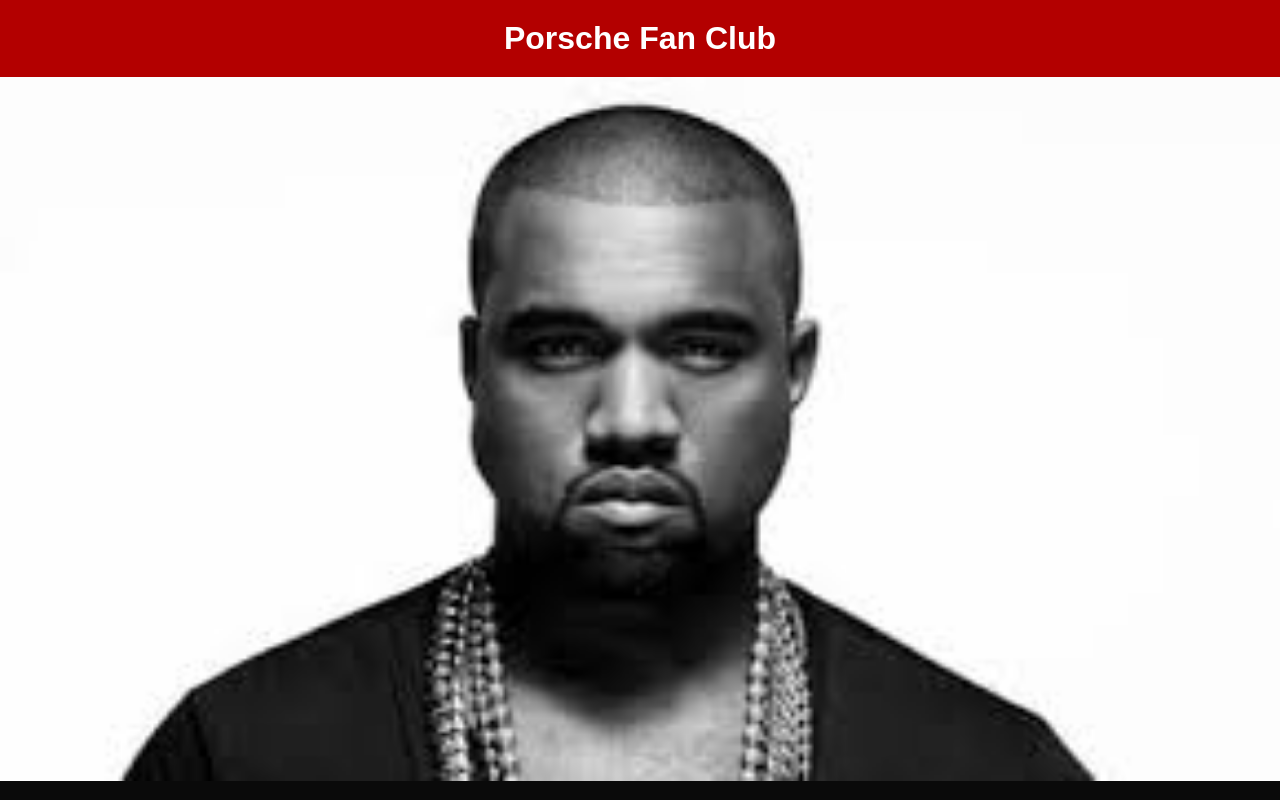
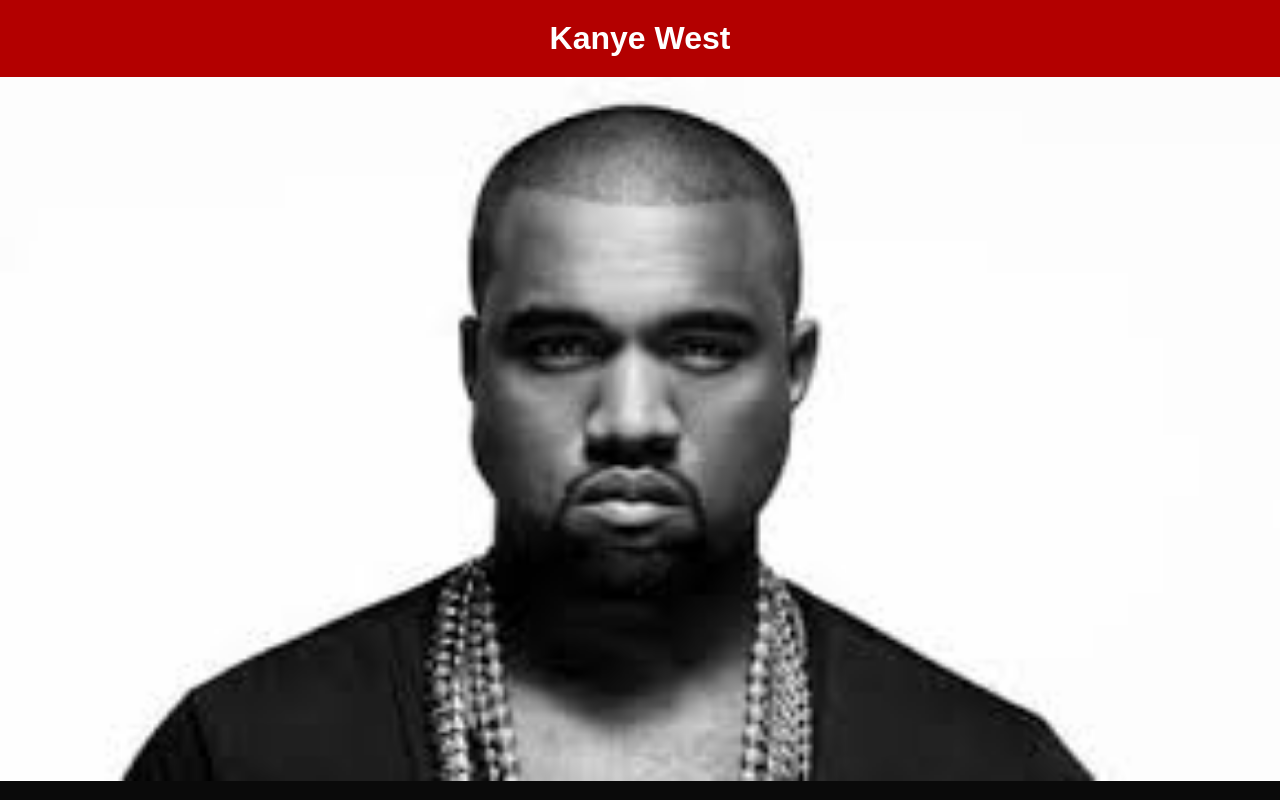
Before and after one commit to firaflash/Hilcoe, a plain HTML site: page HilCoe/HTML/Second Project/index.html in a window 1280 px wide. Shown: the top 800 px of the page. Drawn offline with Linux system fonts and the light colour scheme; files whose address does not match are found by name.

Commit message:
Change title and header to Kanye West

```diff
--- a/HilCoe/HTML/Second Project/index.html
+++ b/HilCoe/HTML/Second Project/index.html
@@ -3,11 +3,11 @@
 <head>
     <meta charset="UTF-8">
     <meta name="viewport" content="width=device-width, initial-scale=1.0">
-    <title>Porsche</title>
+    <title>Kanye 🐐</title>
 </head>
 <body style="margin: 0; padding: 0; background-color: #0a0a0a;">
     <h1 align="center" style="background-color: #b30000; margin: 0; padding: 20px; color: white; font-family: Arial, sans-serif;">
-        Porsche Fan Club
+        Kanye West
     </h1>
     <img src="Img/kanye1.jpg" alt="Porsche" style="width: 100vw; height: 88vh">
     <table cellpadding="10" cellspacing="0" style="margin-top: 20px;" align="center">
```
